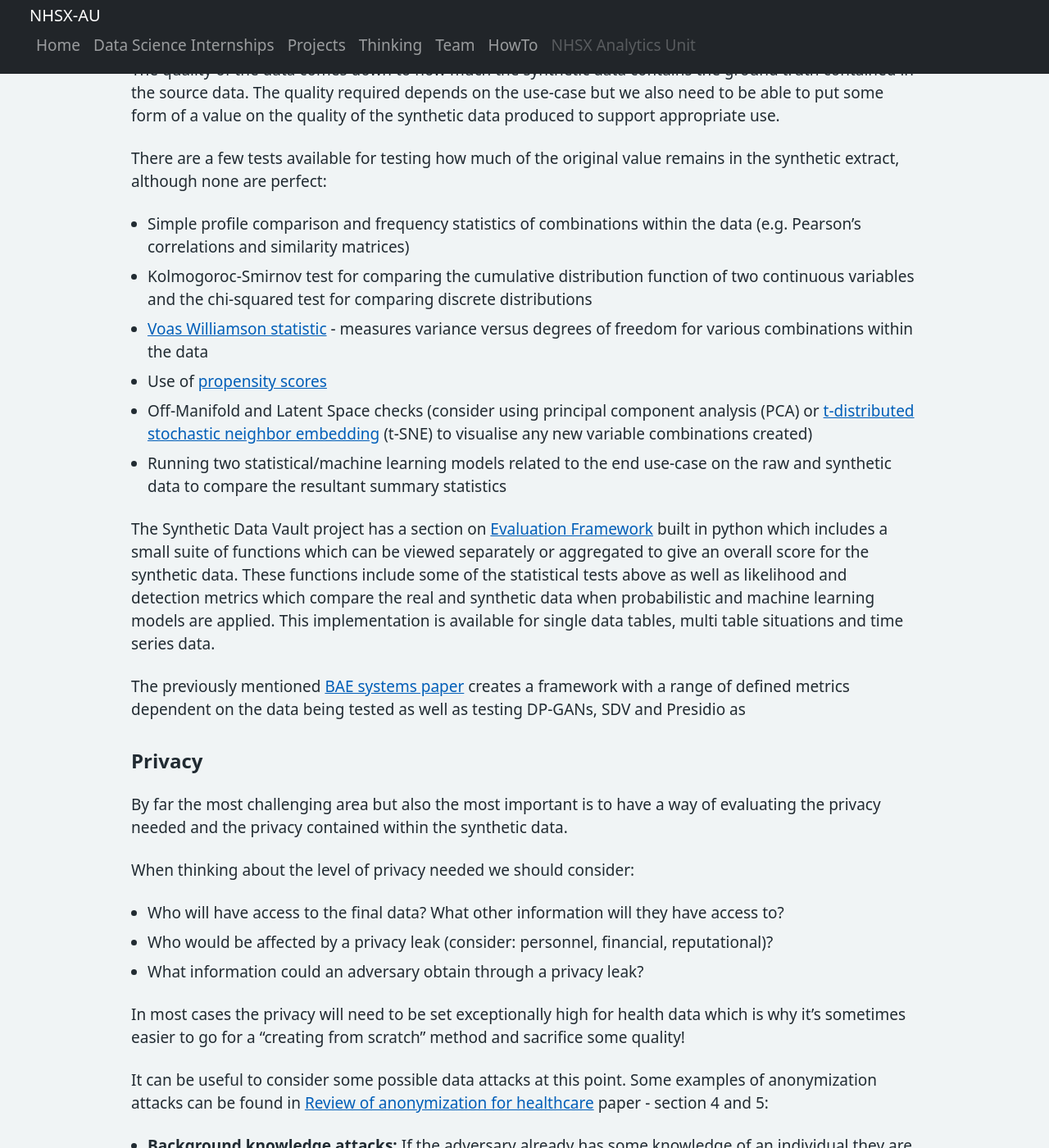
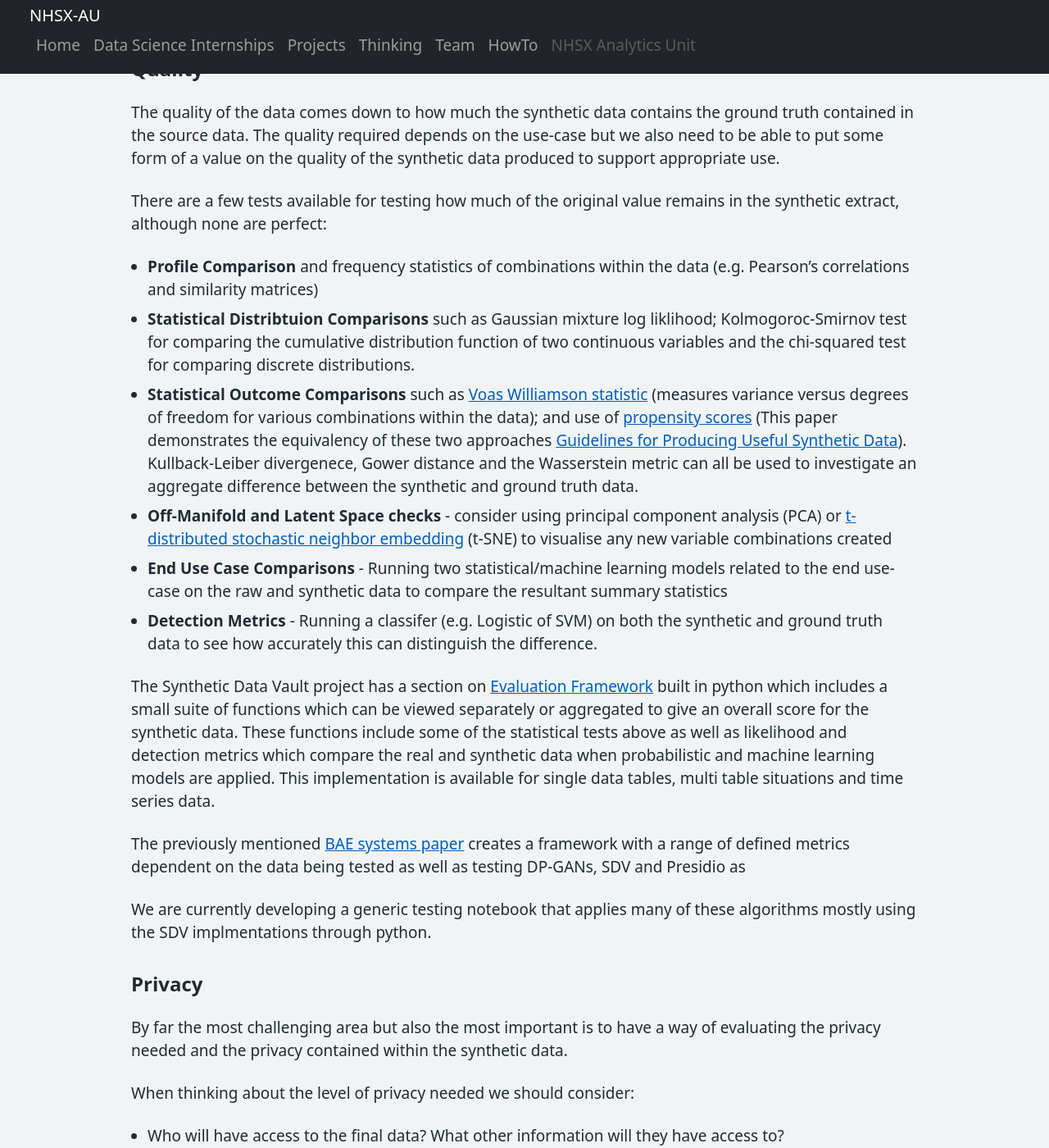
Before and after one commit to nhsx/AnalyticsUnit, a Jekyll site: the page built from synthetic.md, in a window 1280 px wide and 1400 px high, scrolled down 4538 px. Shown: the whole window at 82% size. Built offline with Jekyll 4.4.1, drawn with Linux system fonts in a browser that asks for light colours; some of the changed text lies outside the part shown.

Commit message:
Update to Blog

```diff
--- a/_data/thinking.yml
+++ b/_data/thinking.yml
@@ -44,7 +44,7 @@
   image: assets/img/graph.jpg
   description: This thought stream is focussed on the application of synthetic data in healthcare and targeted at analysts in the NHS considering if, and how to implement a synthetic data generation tool.
   author: Jonny Pearson
-  date: August 2021
+  date: December 2021
 
 - title: Experiences of Accessing Open Source Tools in the NHS
   link: experiences.html
--- a/synthetic.md
+++ b/synthetic.md
@@ -100,16 +102,18 @@ At this point it is useful to again consider if synthetic data is the right solu
 The quality of the data comes down to how much the synthetic data contains the ground truth contained in the source data.   The quality required depends on the use-case but we also need to be able to put some form of a value on the quality of the synthetic data produced to support appropriate use.
 
 There are a few tests available for testing how much of the original value remains in the synthetic extract, although none are perfect:
-* Simple profile comparison and frequency statistics of combinations within the data (e.g. Pearson’s correlations and similarity matrices)
-* Kolmogoroc-Smirnov test for comparing the cumulative distribution function of two continuous variables and the chi-squared test for comparing discrete distributions
-* [Voas Williamson statistic](https://onlinelibrary.wiley.com/doi/abs/10.1002/1099-1220%28200009/10%296%3A5%3C349%3A%3AAID-IJPG196%3E3.0.CO%3B2-5) - measures variance versus degrees of freedom for various combinations within the data
-* Use of [propensity scores](https://journalprivacyconfidentiality.org/index.php/jpc/article/view/568)
-* Off-Manifold and Latent Space checks (consider using principal component analysis (PCA) or [t-distributed stochastic neighbor embedding](https://distill.pub/2016/misread-tsne/) (t-SNE) to visualise any new variable combinations created)
-* Running two statistical/machine learning models related to the end use-case on the raw and synthetic data to compare the resultant summary statistics
+* **Profile Comparison** and frequency statistics of combinations within the data (e.g. Pearson’s correlations and similarity matrices)
+* **Statistical Distribtuion Comparisons** such as Gaussian mixture log liklihood; Kolmogoroc-Smirnov test for comparing the cumulative distribution function of two continuous variables and the chi-squared test for comparing discrete distributions.
+* **Statistical Outcome Comparisons** such as [Voas Williamson statistic](https://onlinelibrary.wiley.com/doi/abs/10.1002/1099-1220%28200009/10%296%3A5%3C349%3A%3AAID-IJPG196%3E3.0.CO%3B2-5) (measures variance versus degrees of freedom for various combinations within the data); and use of [propensity scores](https://journalprivacyconfidentiality.org/index.php/jpc/article/view/568) (This paper demonstrates the equivalency of these two approaches [Guidelines for Producing Useful Synthetic Data](https://arxiv.org/pdf/1712.04078.pdf)).  Kullback-Leiber divergenece, Gower distance and the Wasserstein metric can all be used to investigate an aggregate difference between the synthetic and ground truth data.
+* **Off-Manifold and Latent Space checks** - consider using principal component analysis (PCA) or [t-distributed stochastic neighbor embedding](https://distill.pub/2016/misread-tsne/) (t-SNE) to visualise any new variable combinations created
+* **End Use Case Comparisons** - Running two statistical/machine learning models related to the end use-case on the raw and synthetic data to compare the resultant summary statistics
+* **Detection Metrics** - Running a classifer (e.g. Logistic of SVM) on both the synthetic and ground truth data to see how accurately this can distinguish the difference.
 
 The Synthetic Data Vault project has a section on [Evaluation Framework](https://sdv.dev/SDV/user_guides/evaluation/evaluation_framework.html) built in python which includes a small suite of functions which can be viewed separately or aggregated to give an overall score for the synthetic data.  These functions include some of the statistical tests above as well as likelihood and detection metrics which compare the real and synthetic data when probabilistic and machine learning models are applied.  This implementation is available for single data tables, multi table situations and time series data.
 
 The previously mentioned [BAE systems paper](https://assets.publishing.service.gov.uk/government/uploads/system/uploads/attachment_data/file/908629/ASC_0259_Study3_FinalReport_v1_2.pdf) creates a framework with a range of defined metrics dependent on the data being tested as well as testing DP-GANs, SDV and Presidio as
+
+We are currently developing a generic testing notebook that applies many of these algorithms mostly using the SDV implmentations through python.
 <br>
 
 ### Privacy
@@ -133,7 +137,9 @@ Some tests for privacy include:
 * **Uniqueness:** Combinations of values within the data (similar to the l-diversity model).  Some algorithms may force unique records to re-create the outlier!
 * **Can I find me?:** Practical test to see how much information a user would need to find a known subject
 
-Although all these tests are useful, none give a definitive metric which can be tested against.  **Differential Privacy** is the most established mathematical way of defining some level of privacy in the data.  This is a large field which won’t be covered here, but instead we refer the reader to an excellent set of resources and active research programme at the van der schaar-lab.  A summary article on their synthetic data thoughts can be found [here](https://www.vanderschaar-lab.com/synthetic-data-breaking-the-data-logjam-in-machine-learning-for-healthcare/).
+Although all these tests are useful, none give a definitive metric which can be tested against.  **Differential Privacy** is the most established mathematical way of defining some level of privacy in the data.  This is a large field which won’t be covered here, but instead we refer the reader to an excellent set of resources and active research programme at the van der schaar-lab.  A summary article on their synthetic data thoughts can be found [here](https://www.vanderschaar-lab.com/synthetic-data-breaking-the-data-logjam-in-machine-learning-for-healthcare/).  We are currently reseaching the application of differential privacy using the established Stochastic gradient descent differential privacy and the more recent PATE (Private Aggregation of Teacher Ensembles) implementation.
+
+Alongside this research we are looking into building a synthetic data adversarial suite which would quantify the privacy through simulated model inference attacks using shadow models.
 
 [SmartNoise](https://github.com/opendp/smartnoise-core) - A pluggable open source library of differentially private algorithms and mechanisms for releasing privacy preserving queries and statistics, as well as APIs for defining an analysis and a validator for evaluating these analyses and composing the total privacy loss on a dataset.
 
@@ -207,6 +213,14 @@ MIMIC-III is a large, freely-available database comprising deidentified health-r
 
 ### Tools
 
+[SynthVAE](https://github.com/nhsx/SynthVAE)
+
+Fidelity = Medium/High
+
+Technique = Perturbations of the manifold - Variational AutoEncoder with Differential Privacy
+
+An NHSX Data Science Intern Project focussed on developing an open source tool for generating medium fidelity data with high privacy.  USes the PyTorch implmentation of SGD-DP.
+
 [Synthetic LS data :: CALLS-HUB](https://calls.ac.uk/guides-resources/synthetic-ls-data/)
 
 Fidelity = Medium
@@ -273,7 +287,7 @@ A number of open-source libraries, tutorials and other useful resources
 
 Fidelity = Medium
 
-Technique = Agent Based SImulation
+Technique = Agent Based Simulation
 
 *Currently at Proof Of Concept Stage*
 Open Patient Pathway Generator using and an agent based approach
```
Also changed, not shown: other parts of synthetic.md (+2 -0 lines).
